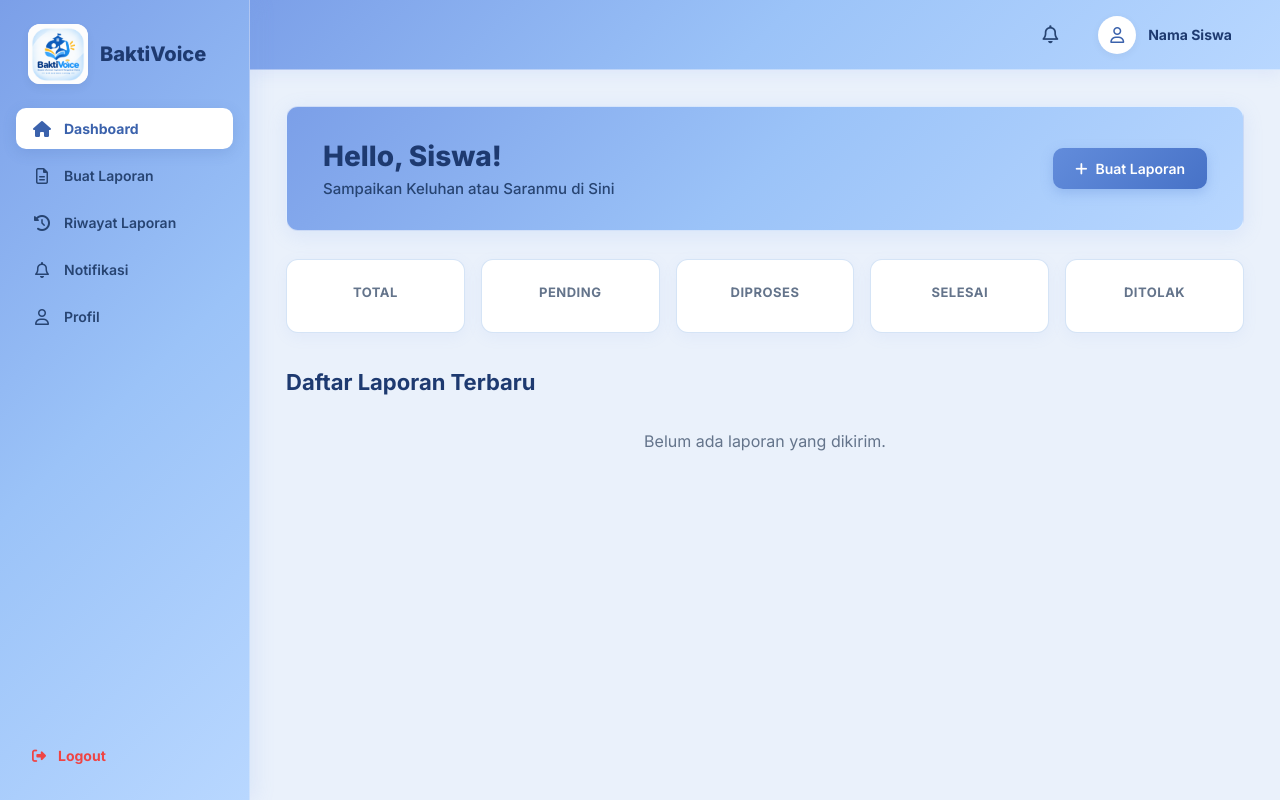
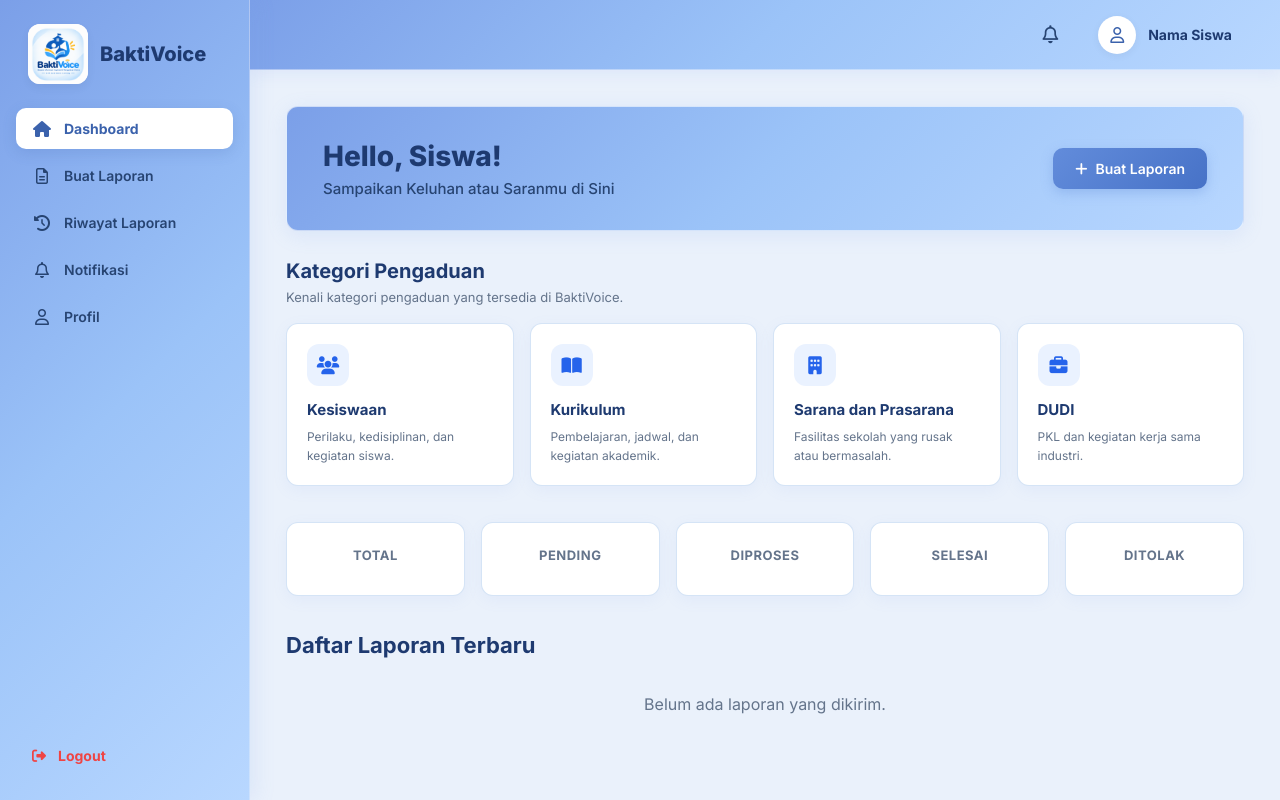
Before and after one commit to keisyaputriacc123-svg/BaktiVoice, a Laravel app: template BaktiVoice/resources/views/dashboard_siswa.blade.php in a window 1280 px wide. Run offline with Laravel 12, Linux system fonts and the light colour scheme; the template is opened without the code that fills it, so the values that code supplies are empty; parts of the project's set-up code (start-up, migrations or seed data) failed here and were passed over.

Commit message:
dashboard_siswa.blade.php

```diff
--- a/BaktiVoice/resources/views/dashboard_siswa.blade.php
+++ b/BaktiVoice/resources/views/dashboard_siswa.blade.php
@@ -316,6 +316,84 @@ body {
     box-shadow: 0 6px 16px rgba(98, 140, 219, 0.45);
 }
 
+/* RINGKASAN KATEGORI */
+.kategori-info-section {
+    margin-bottom: 36px;
+}
+
+.kategori-info-header {
+    margin-bottom: 18px;
+}
+
+.kategori-info-title {
+    font-size: 20px;
+    font-weight: 700;
+    color: #1e3a70;
+    margin-bottom: 6px;
+}
+
+.kategori-info-subtitle {
+    font-size: 13px;
+    color: var(--text-muted);
+}
+
+.kategori-info-grid {
+    display: grid;
+    grid-template-columns: repeat(4, minmax(0, 1fr));
+    gap: 16px;
+}
+
+.kategori-info-card {
+    background: #ffffff;
+    border: 1px solid rgba(186, 210, 240, 0.6);
+    border-radius: var(--radius);
+    padding: 20px;
+    box-shadow: var(--shadow);
+    transition: all 0.25s ease;
+}
+
+.kategori-info-card:hover {
+    transform: translateY(-3px);
+    box-shadow: 0 8px 25px rgba(123, 159, 232, 0.18);
+}
+
+.kategori-info-icon {
+    width: 42px;
+    height: 42px;
+    display: flex;
+    align-items: center;
+    justify-content: center;
+    border-radius: 12px;
+    background: #eaf2ff;
+    color: #2563eb;
+    font-size: 18px;
+    margin-bottom: 14px;
+}
+
+.kategori-info-card h3 {
+    font-size: 15px;
+    font-weight: 700;
+    color: #1e3a70;
+    margin-bottom: 8px;
+}
+
+.kategori-info-card p {
+    font-size: 12px;
+    line-height: 1.6;
+    color: var(--text-muted);
+}
+
+@media (max-width: 1000px) {
+    .kategori-info-grid {
+        grid-template-columns: repeat(2, minmax(0, 1fr));
+    }
+}
+
+@media (max-width: 400px) {
+    .kategori-info-grid {
+        grid-template-columns: 1fr;
+    }
+}
 /* STATS */
 .stats-grid {
     display: grid;
@@ -891,6 +969,49 @@ body {
 </a>
             </section>
 
+            <!-- RINGKASAN KATEGORI -->
+            <section class="kategori-info-section">
+                <div class="kategori-info-header">
+                    <h2 class="kategori-info-title">Kategori Pengaduan</h2>
+                    <p class="kategori-info-subtitle">
+                        Kenali kategori pengaduan yang tersedia di BaktiVoice.
+                    </p>
+                </div>
+
+                <div class="kategori-info-grid">
+                    <div class="kategori-info-card">
+                        <div class="kategori-info-icon">
+                            <i class="fa-solid fa-users"></i>
+                        </div>
+                        <h3>Kesiswaan</h3>
+                        <p>Perilaku, kedisiplinan, dan kegiatan siswa.</p>
+                    </div>
+
+                    <div class="kategori-info-card">
+                        <div class="kategori-info-icon">
+                            <i class="fa-solid fa-book-open"></i>
+                        </div>
+                        <h3>Kurikulum</h3>
+                        <p>Pembelajaran, jadwal, dan kegiatan akademik.</p>
+                    </div>
+
+                    <div class="kategori-info-card">
+                        <div class="kategori-info-icon">
+                            <i class="fa-solid fa-building"></i>
+                        </div>
+                        <h3>Sarana dan Prasarana</h3>
+                        <p>Fasilitas sekolah yang rusak atau bermasalah.</p>
+                    </div>
+
+                    <div class="kategori-info-card">
+                        <div class="kategori-info-icon">
+                            <i class="fa-solid fa-briefcase"></i>
+                        </div>
+                        <h3>DUDI</h3>
+                        <p>PKL dan kegiatan kerja sama industri.</p>
+                    </div>
+                </div>
+            </section>
             <!-- STATISTIK DINAMIS -->
             <section class="stats-grid">
                 <div class="stat-card total">
```
